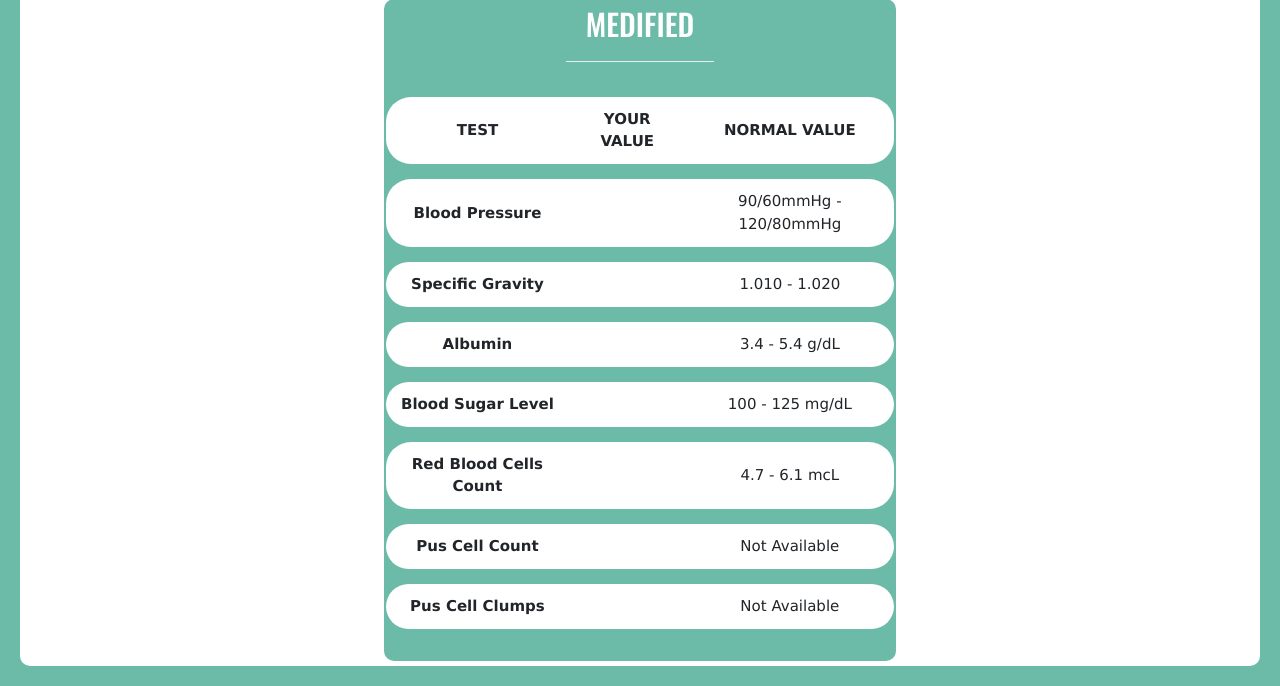
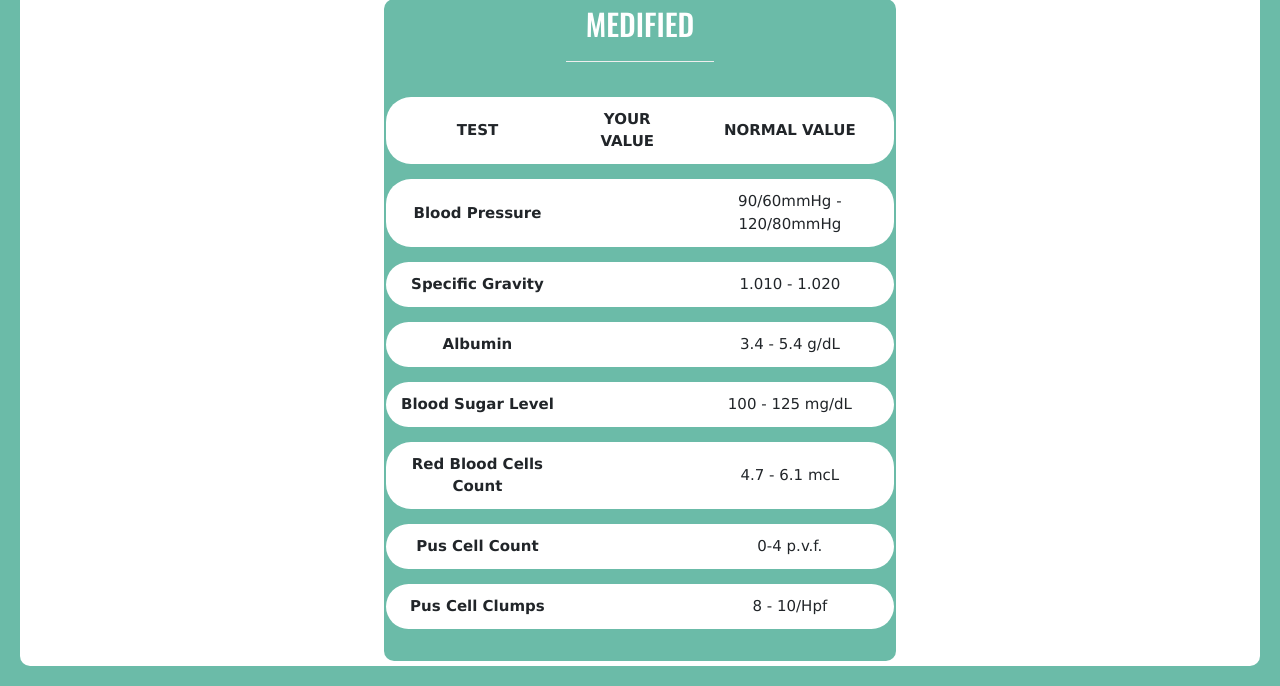
Before and after one commit to xdagroup/kidney_api, a Flask app: template templates/result.html in a window 1280 px wide. Shown: the part 293-979 px from the top of the page. Run offline with Flask 2, Linux system fonts and the light colour scheme; the template is opened without the code that fills it, so the values that code supplies are empty.

Commit message:
Update result.html

```diff
--- a/templates/result.html
+++ b/templates/result.html
@@ -80,13 +80,13 @@
 						<tr>
 							<th scope="row" class="symptom" >Pus Cell Count</th>
 							<td class="your-value" >{{ rep[5] }}</td>
-							<td class="normal-value">Not Available</td>
+							<td class="normal-value">0-4 p.v.f.</td>
 
 						</tr>
 						<tr>
 							<th class="symptom" scope="row" >Pus Cell Clumps</th>
 							<td class="your-value" >{{ rep[6] }}</td>
-							<td class="normal-value" >Not Available</td>
+							<td class="normal-value" >8 - 10/Hpf</td>
 
 						</tr>
 					</tbody>
```
